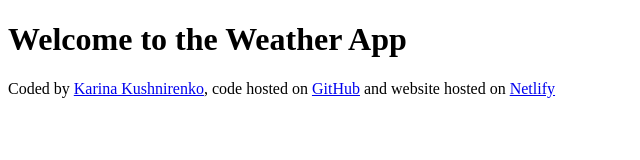
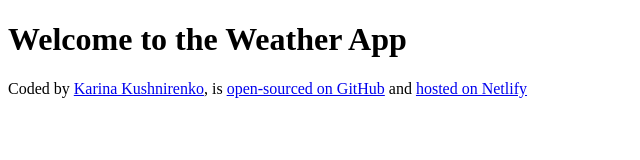
Before and after one commit to Kat2Rina/My_first_project_weather.app, a plain HTML site: page index.html in a window 1280 px wide. Shown: the whole page, without its empty margins (0-640 px from the left). Drawn offline with Linux system fonts and the light colour scheme.

Commit message:
Updated the footer content

```diff
--- a/index.html
+++ b/index.html
@@ -11,17 +11,17 @@
       Coded by
       <a href="https://github.com/Kat2Rina" target="_blank"
         >Karina Kushnirenko</a
-      >, code hosted on
+      >, is
       <a
         href="https://github.com/Kat2Rina/My_first_project_weather.app"
         target="_blank"
-        >GitHub</a
+        >open-sourced on GitHub</a
       >
-      and website hosted on
+      and
       <a
         href="https://app.netlify.com/sites/weather-app-katrina/deploys"
         target="_blank"
-        >Netlify</a
+        >hosted on Netlify</a
       >
     </footer>
   </body>
```
